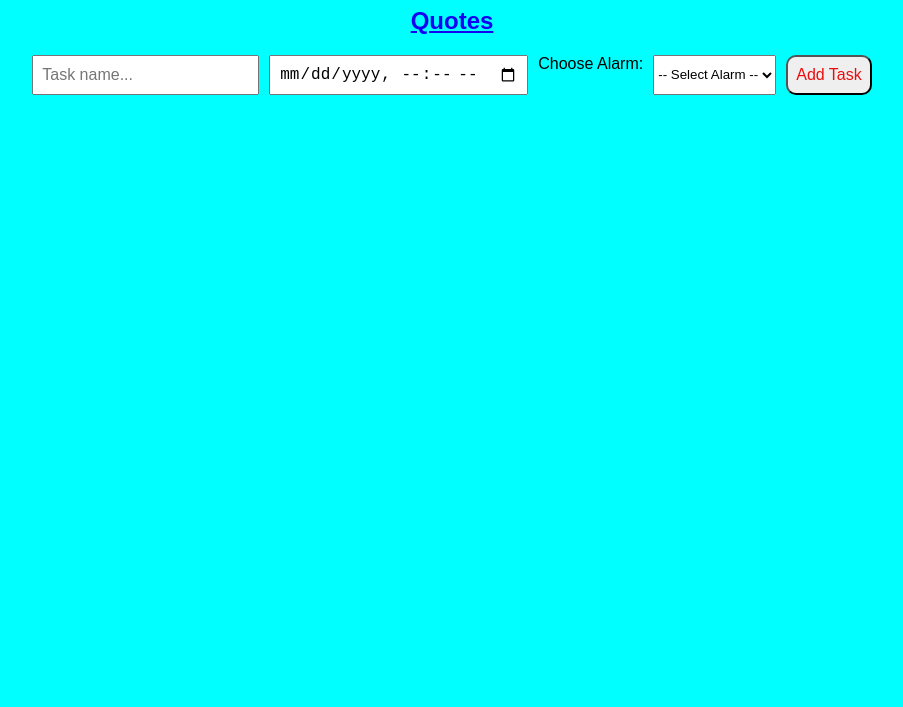
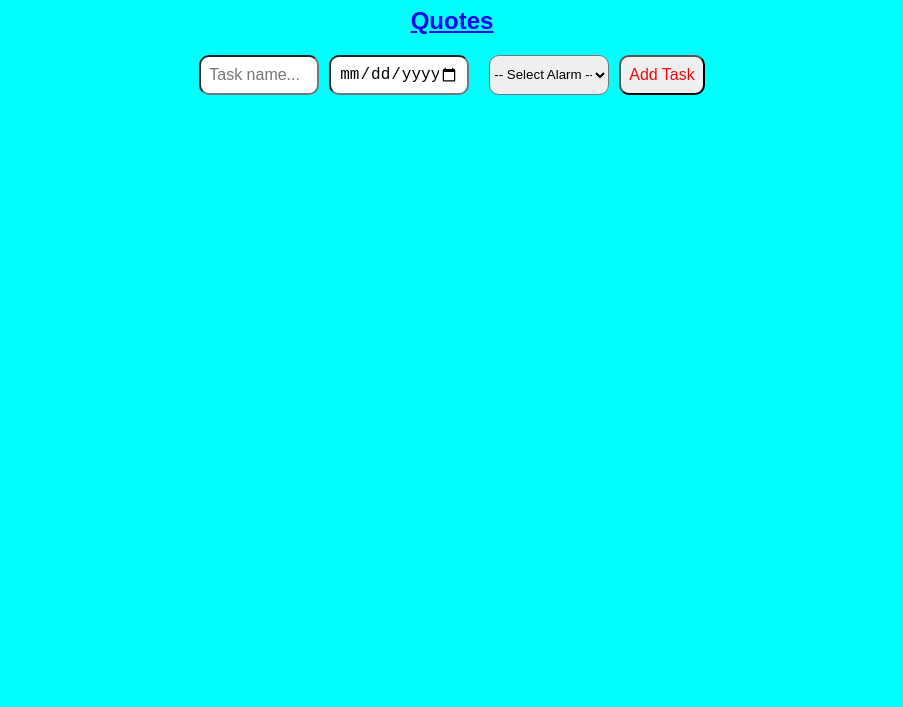
Before and after one commit to Josephondielo/phase-1-project, a plain HTML site: page index.html in a window 1280 px wide. Shown: the part 93-800 px from the top of the page, without its empty margins (188-1091 px from the left). Drawn offline with Linux system fonts and the light colour scheme; no server answers.

Commit message:
changed date-input border size

```diff
--- a/index.html
+++ b/index.html
@@ -17,7 +17,7 @@
             <input type="text" id="task-input" placeholder="Task name..." required />
             <input type="datetime-local" id="date-input" />
 
-            <label for="alarm-select">Choose Alarm:</label>
+            <label for="alarm-select"></label>
             <select id="alarm-select">
                 <option value="">-- Select Alarm --</option>
                 <!-- Options will be added dynamically from db.json -->
--- a/styles.css
+++ b/styles.css
@@ -102,3 +102,20 @@ h2 {
   text-align: center;
   max-width: 600px;
 }
+
+#task-input{
+  border-radius: 10px;
+  width: 100px;
+
+}
+#alarm-select{
+  border-radius: 10px;
+  width: 120px;
+  border-style: solid;
+
+}
+#date-input{
+  border-radius: 10px;
+  width: 120px;
+
+}
```
